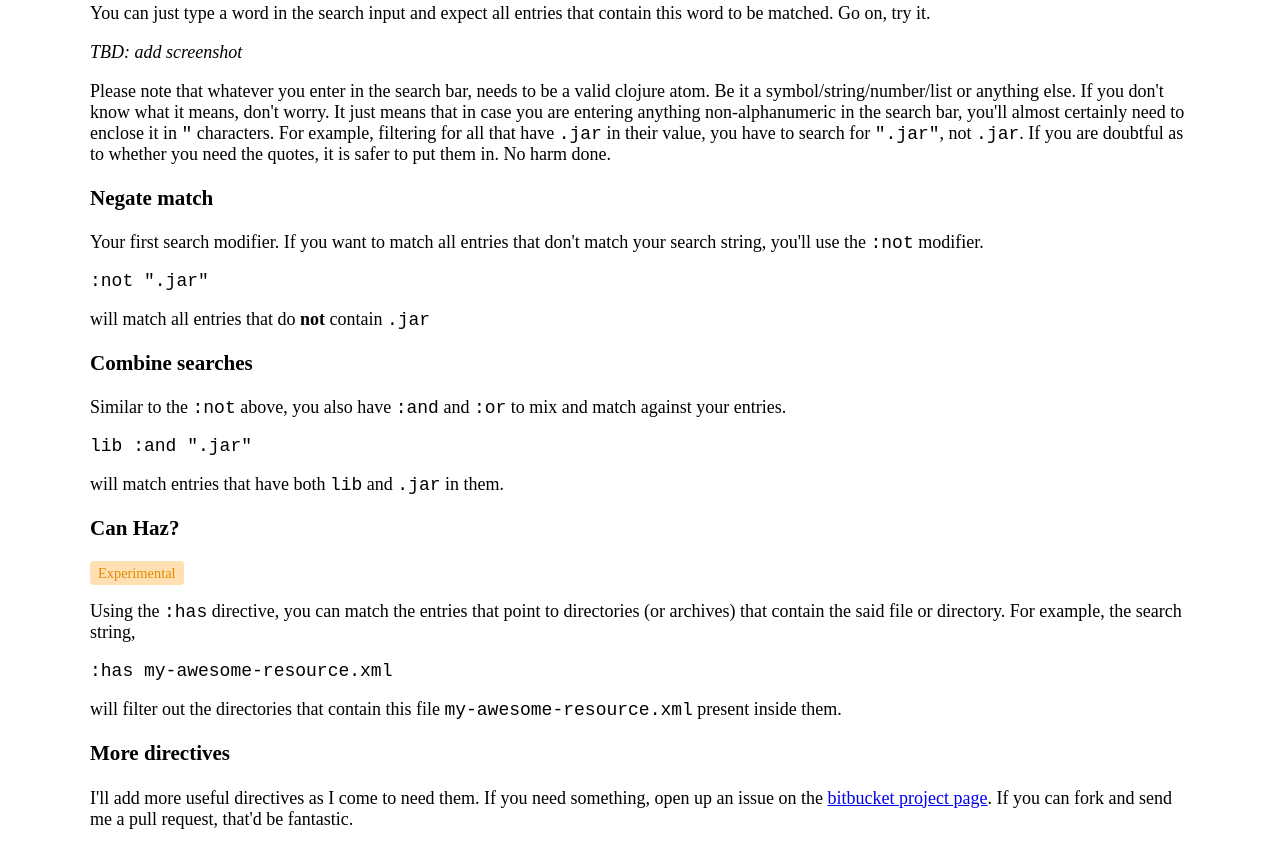
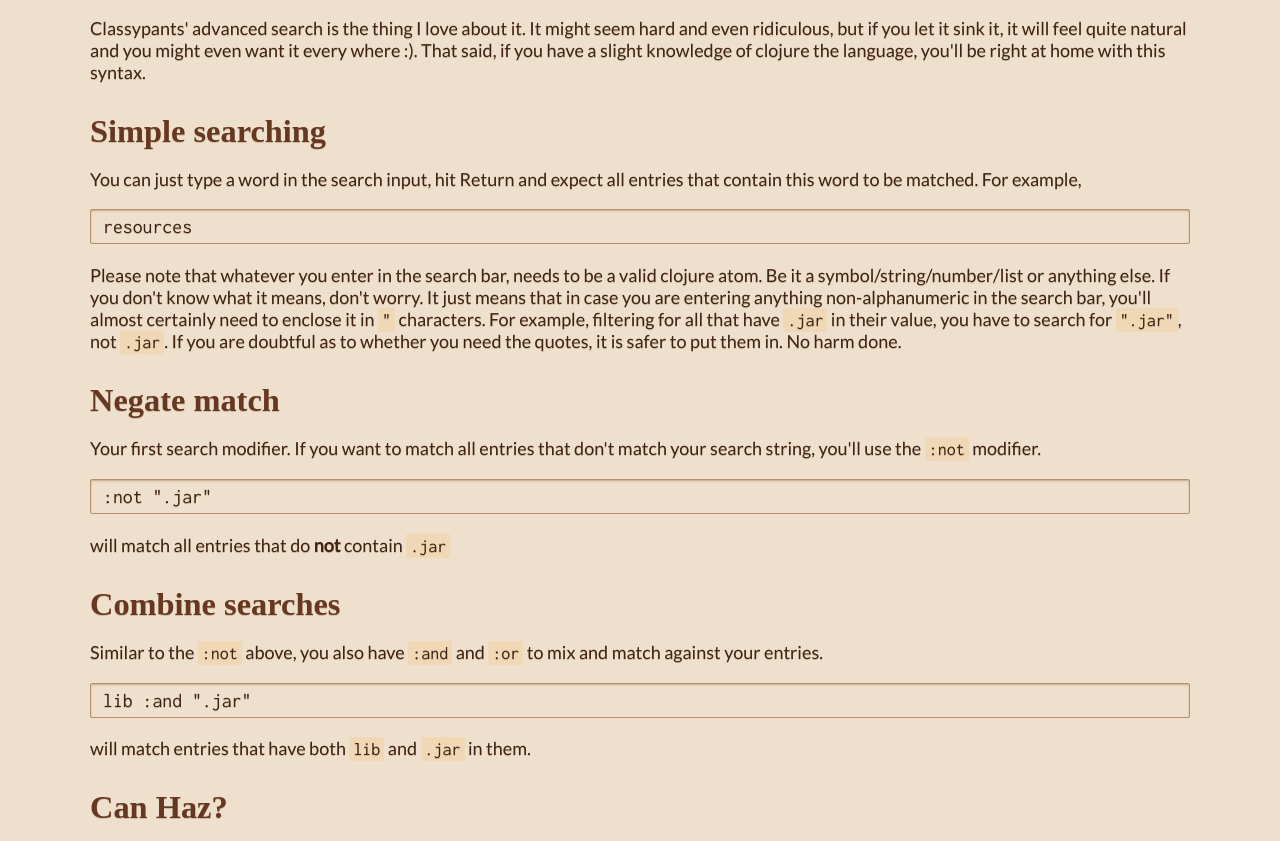
Before and after one commit to sharat87/classypants, a plain HTML site: page site/index.html in a window 1280 px wide. Shown: the part 1401-2242 px from the top of the page. Drawn offline with Linux system fonts and the light colour scheme; a web font is replaced by a local one.

Commit message:
Restyled project site and added a makefile for uploading site.

```diff
--- a/site/index.html
+++ b/site/index.html
@@ -20,8 +20,8 @@
 
         <img src=screenshot.png alt=Screenshot class=block>
 
-        <p>As you can see, the window is pretty simple. There is one menu at
-            the top left, a search bar at the top and the list of entries as
+        <p>As you can see, the window is pretty simple. There is one menu (\m/)
+            at the top left, a search bar at the top and the list of entries as
             the main focus. A few entries are highlighted in red, which
             indicates that they don't exist on the file system.</p>
 
@@ -59,10 +59,10 @@
 
         <h3>Simple searching</h3>
 
-        <p>You can just type a word in the search input and expect all entries
-            that contain this word to be matched. Go on, try it.</p>
+        <p>You can just type a word in the search input, hit Return and expect
+            all entries that contain this word to be matched. For example,</p>
 
-        <i>TBD: add screenshot</i>
+        <pre class=search-input>resources</pre>
 
         <p class=note>Please note that whatever you enter in the search bar,
             needs to be a valid clojure atom. Be it a symbol/string/number/list
@@ -81,7 +81,7 @@
             don't match your search string, you'll use the <code>:not</code>
             modifier.</p>
 
-        <pre>:not ".jar"</pre>
+        <pre class=search-input>:not ".jar"</pre>
 
         <p>will match all entries that do <b>not</b> contain <code>.jar</code>
 
@@ -90,7 +90,7 @@
         <p>Similar to the <code>:not</code> above, you also have <code>:and</code> and
             <code>:or</code> to mix and match against your entries.</p>
 
-        <pre>lib :and ".jar"</pre>
+        <pre class=search-input>lib :and ".jar"</pre>
 
         <p>will match entries that have both <code>lib</code> and
             <code>.jar</code> in them.</p>
@@ -103,7 +103,7 @@
             directories (or archives) that contain the said file or directory. For example, the
             search string,</p>
 
-        <pre>:has my-awesome-resource.xml</pre>
+        <pre class=search-input>:has my-awesome-resource.xml</pre>
 
         <p>will filter out the directories that contain this file
             <code>my-awesome-resource.xml</code> present inside them.</p>
--- a/site/styles.css
+++ b/site/styles.css
@@ -1,6 +1,9 @@
+@import url(http://fonts.googleapis.com/css?family=Rancho|Lato|Inconsolata);
+
 html {
     margin: 0;
     padding: 0;
+    background-color: #EFE0CD;
 }
 
 body {
@@ -8,6 +11,36 @@
     width: 1100px;
     margin: 0 auto;
     padding: 0;
+    color: #402315;
+    text-shadow: 0 1px 0 rgba(130, 102, 71, .3);
+    font-family: Lato;
+}
+
+h1, h2, h3 {
+    font-family: Rancho;
+    color: #663822;
+}
+
+h1 {
+    text-align: center;
+    font-size: 2.2em;
+}
+
+h2 {
+    font-size: 2em;
+}
+
+h3 {
+    font-size: 1.8em;
+    margin: 30px 0 18px;
+}
+
+a {
+    color: #314E6C;
+}
+
+a:visited {
+    color: #494066;
 }
 
 img.block {
@@ -16,11 +49,37 @@
     box-shadow: 2px 2px 24px rgba(0, 0, 0, .3);
 }
 
+code, pre {
+    font-family: Inconsolata, monospace;
+}
+
+code {
+    background-color: #F0D7B6;
+    padding: 3px 4px;
+    border-radius: 1px;
+}
+
+pre.search-input {
+    border: thin solid #B39169;
+    box-shadow: inset 0 1px 2px rgba(179, 145, 105, .7); /* same color as border */
+    border-radius: 2px;
+    padding: 6px 12px;
+    font-size: 1.1em;
+}
+
+/* I'm not very sure about this? *
+pre.search-input:after {
+    content: "│";
+    opacity: .7;
+    text-decoration: blink;
+}
+*/
+
 .exp {
-    background-color: #FFE0B2;
+    background-color: #D1940C;
     border-radius: 4px;
     padding: 4px 8px;
-    color: #E58A00;
+    color: #EED6E0;
     font-size: .8em;
     font-style: normal;
 }
```
Also changed, not shown: 1 other file.
